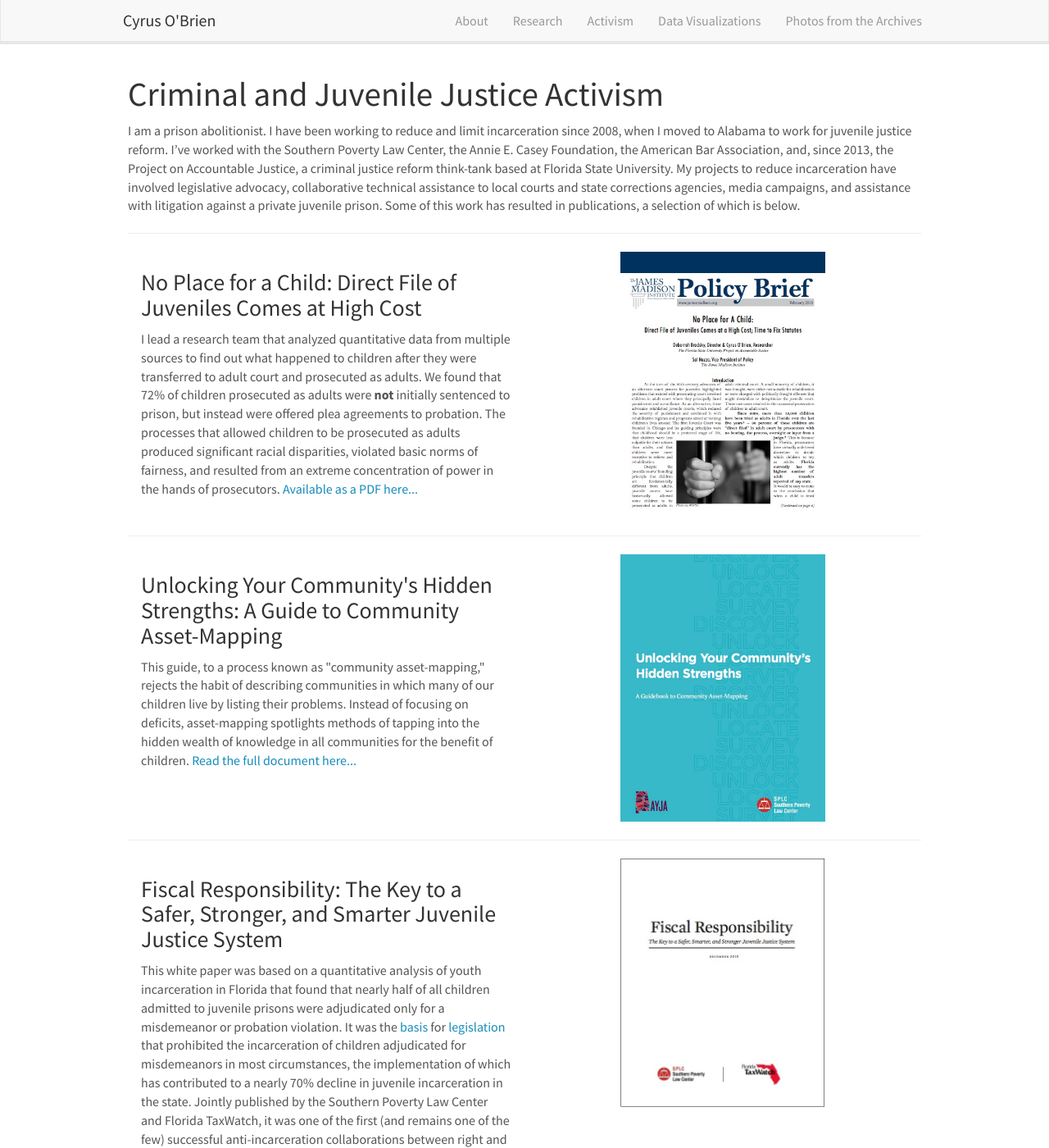
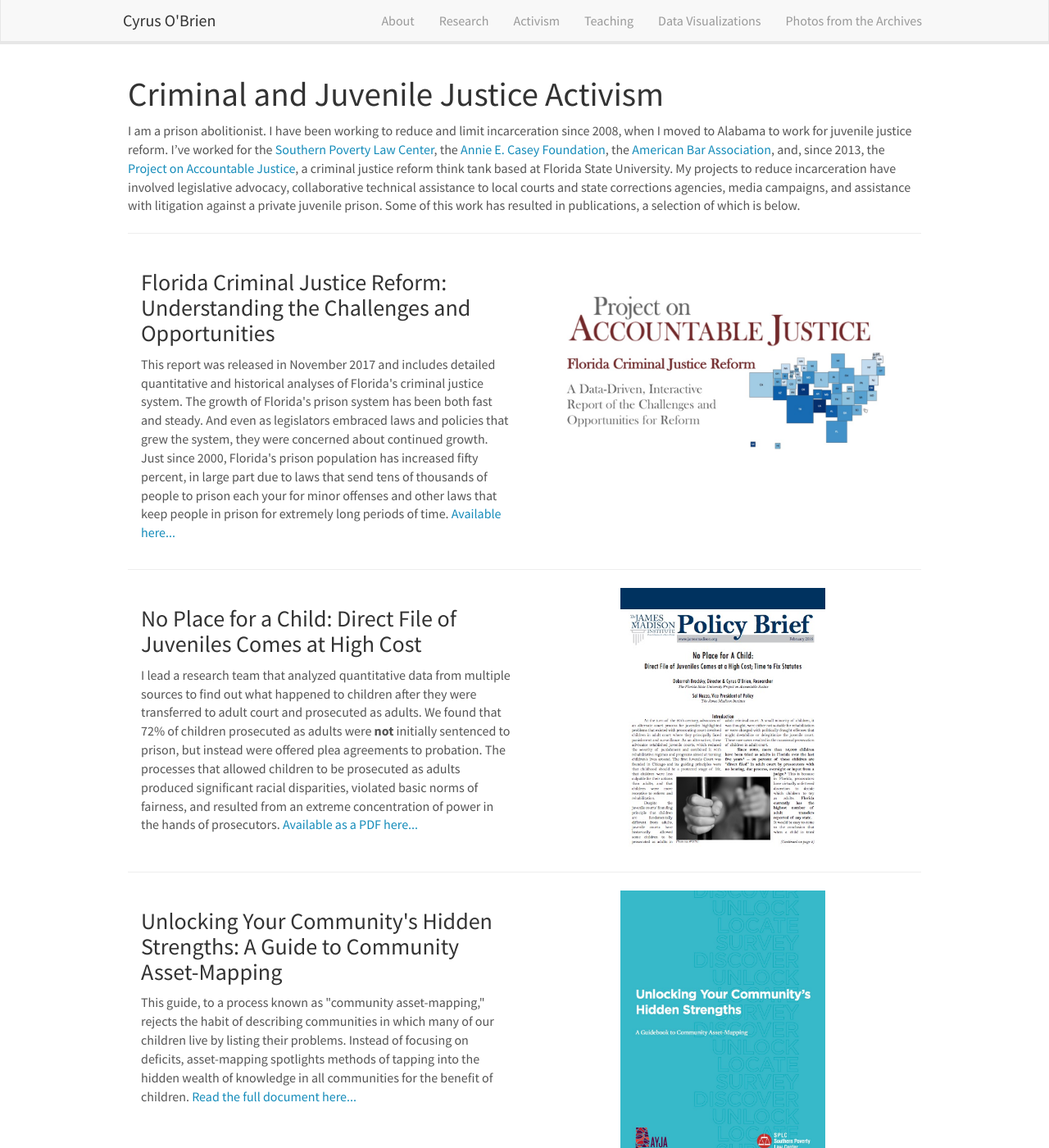
Before and after one commit to cyrusobrien/cyrusobrien, a Jekyll site: the page built from _pages/activism.md, in a window 1280 px wide and 1400 px high. Shown: the whole window at 82% size. Built offline with Jekyll 4.4.1, drawn with Linux system fonts in a browser that asks for light colours; nearby versions of some CDN libraries.

Commit message:
uploading teaching & formating changes to carousel

```diff
--- a/_includes/header.html
+++ b/_includes/header.html
@@ -15,6 +15,7 @@
 		<li><a href="{{ site.url }}{{ site.baseurl }}/">About</a></li>
 		<li><a href="{{ site.url }}{{ site.baseurl }}/research">Research</a></li>
 		<li><a href="{{ site.url }}{{ site.baseurl }}/activism">Activism</a></li>
+		  <li><a href="{{ site.url }}{{ site.baseurl }}/teaching">Teaching</a></li>
 		<li><a href="{{ site.url }}{{ site.baseurl }}/datavisualizations">Data Visualizations</a></li>
 		<li><a href="{{ site.url }}{{ site.baseurl }}/photos">Photos from the Archives</a></li>
 	  </ul>
--- a/_pages/activism.md
+++ b/_pages/activism.md
@@ -8,8 +8,22 @@
 
 # Criminal and Juvenile Justice Activism
 
-I am a prison abolitionist. I have been working to reduce and limit incarceration since 2008, when I moved to Alabama to work for juvenile justice reform. I've worked with the Southern Poverty Law Center, the Annie E. Casey Foundation, the American Bar Association, and, since 2013, the Project on Accountable Justice, a criminal justice reform think-tank based at Florida State University. My projects to reduce incarceration have involved legislative advocacy, collaborative technical assistance to local courts and state corrections agencies, media campaigns, and assistance with litigation against a private juvenile prison. Some of this work has resulted in publications, a selection of which is below.
+I am a prison abolitionist. I have been working to reduce and limit incarceration since 2008, when I moved to Alabama to work for juvenile justice reform. I've worked for the [Southern Poverty Law Center](https://www.splcenter.org/issues/childrens-rights), the [Annie E. Casey Foundation](http://www.aecf.org/work/juvenile-justice/), the [American Bar Association](https://www.americanbar.org/advocacy/rule_of_law/where_we_work/middle_east/morocco/programs.html), and, since 2013, the [Project on Accountable Justice](www.iog.fsu.edu/paj/), a criminal justice reform think tank based at Florida State University. My projects to reduce incarceration have involved legislative advocacy, collaborative technical assistance to local courts and state corrections agencies, media campaigns, and assistance with litigation against a private juvenile prison. Some of this work has resulted in publications, a selection of which is below.
 
+<hr class="section-heading-spacer">
+   <div markdown="0"  class="container-fluid">
+   <div class="row">
+   <div class="col-sm-6 clearfix">
+                       <h3 class="section-heading">Florida Criminal Justice Reform: Understanding the Challenges and Opportunities</h3>
+                       <p>This report was released in November 2017 and includes detailed quantitative and historical analyses of Florida's criminal justice system. The growth of Florida's prison system has been both fast and steady. And even as legislators embraced laws and policies that grew the system, they were concerned about continued growth. Just since 2000, Florida's prison population has increased fifty percent, in large part due to laws that send tens of thousands of people to prison each your for minor offenses and other laws that keep people in prison for extremely long periods of time.<a href="https://accountablejustice.github.io/report"> Available here...</a></p>
+               </div>
+                   <div class="col-sm-6 clearfix">
+                        <a href="https://accountablejustice.github.io/report">
+                             <img  class="img-responsive" src="{{ site.url }}{{ site.baseurl }}/images/picpic/PAJwidethumbnail.jpg" style="padding-top:30px" alt="FloridaReport">
+                       </a>
+                   </div>
+</div>
+           </div>
 
 
 <hr class="section-heading-spacer">
--- a/_sass/bootstrap/_carousel.scss
+++ b/_sass/bootstrap/_carousel.scss
@@ -17,7 +17,7 @@
   > .item {
     display: none;
     position: relative;
-    @include transition(.6s ease-in-out left);
+    @include transition(.7s ease-in-out left);
 
     // Account for jankitude on images
     > img,
@@ -28,7 +28,7 @@
 
     // WebKit CSS3 transforms for supported devices
     @media all and (transform-3d), (-webkit-transform-3d) {
-      @include transition-transform(0.6s ease-in-out);
+      @include transition-transform(0.7s ease-in-out);
       @include backface-visibility(hidden);
       @include perspective(1000px);
 
--- a/css/main.scss
+++ b/css/main.scss
@@ -99,9 +99,10 @@
     margin-top: 20px;
     margin-left: auto;
     margin-right: auto;
-	width: 70%;
+	width: 100%;
 	position: relative;
 	box-shadow:none;
+	padding-bottom: 150vh;
 }
 .carousel-inner > .item > img, .carousel-inner > .item > a > img {
 	border-radius: 0;
@@ -120,7 +121,7 @@
 #carouselButtons {
 	margin-left: 100px;
 	position: absolute;
-	margin-top: 200px;
+	margin-top: 220px;
 }
 .carousel-caption {
 	position: relative;
@@ -131,6 +132,6 @@
 }
 
 .buffer {
-	padding:200px;
+	padding:300px;
 	position:relative;
 }
```
Also changed, not shown: _pages/animatedtimeline.md (added, +19 -0 lines), _pages/datavisualizations.md (+21 -4 lines), _pages/photos.md (+0 -4 lines), _pages/teaching.md (added, +17 -0 lines), images/picpic/Gallery/historicalchart.png (added), images/picpic/PAJwidethumbnail.jpg (added), images/picpic/teaching.jpg (added).
